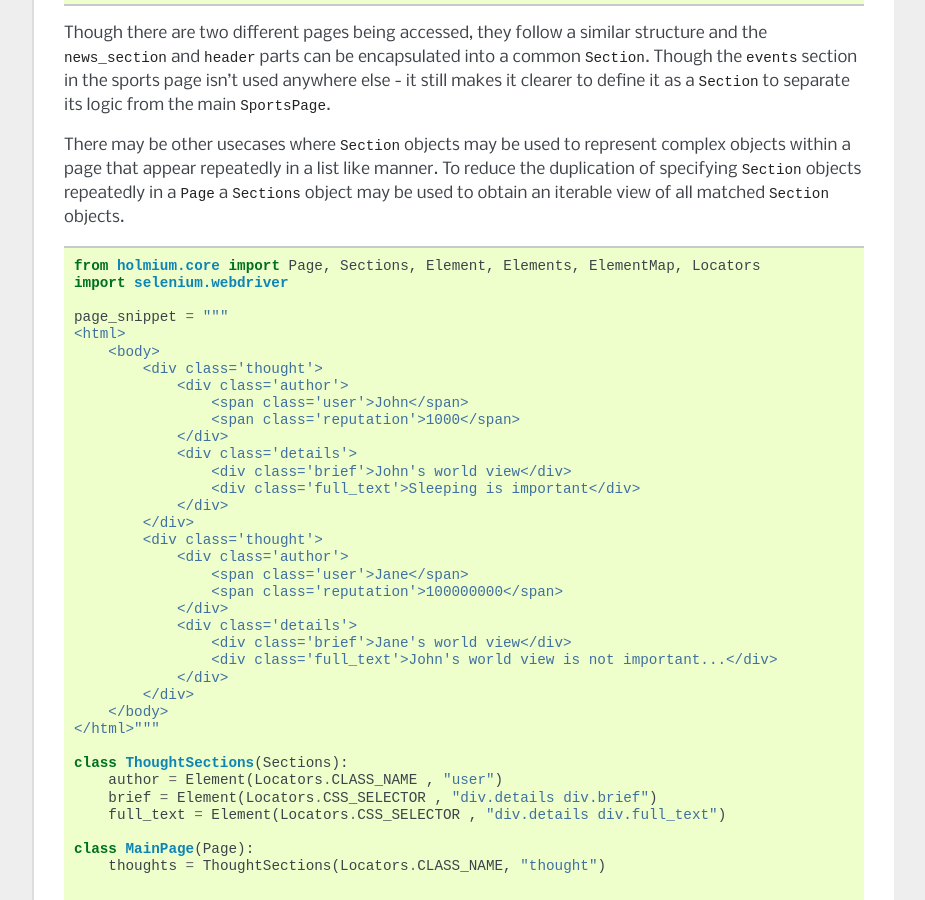
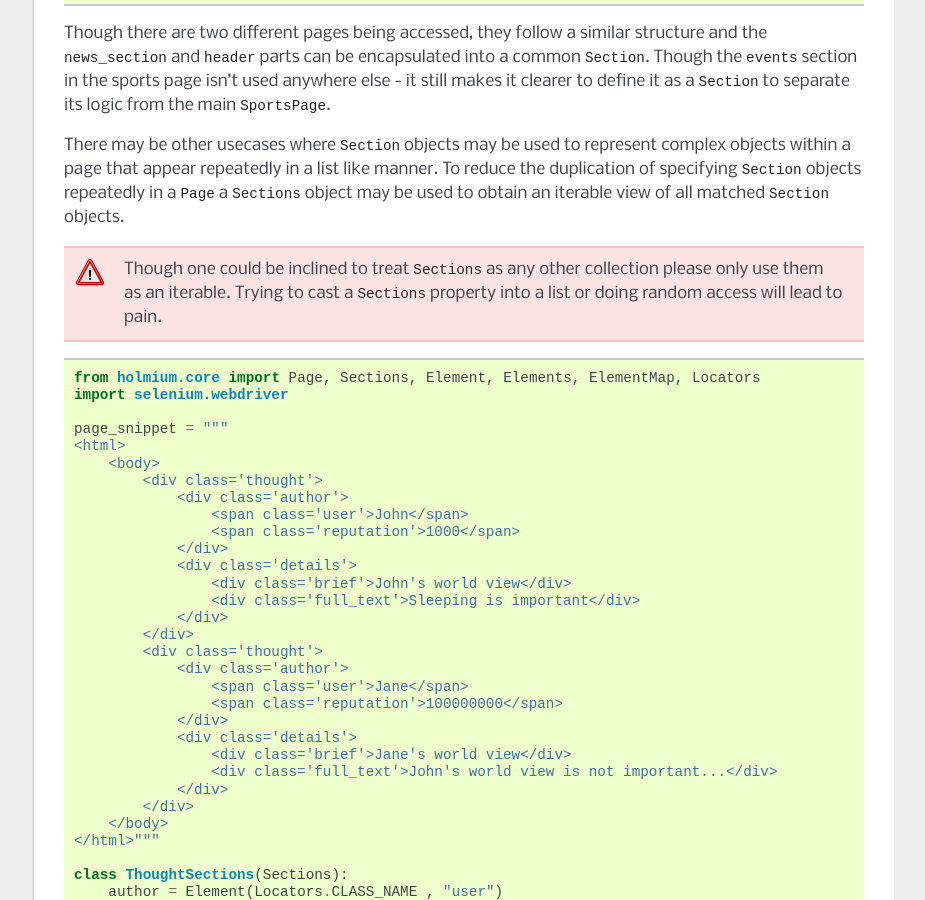
Before and after one commit to alisaifee/holmium.core, a Sphinx documentation site: the page built from doc/source/usage.rst, in a window 1280 px wide and 900 px high, scrolled down 3606 px. Shown: the whole window, without its empty margins (198-1123 px from the left). Built offline with Sphinx 7.4.7, drawn with Linux system fonts in a browser that asks for light colours; formulas are drawn with MathJax 3; the version number could not be read and is left out.

Commit message:
add warning about Sections in docs

```diff
--- a/doc/source/usage.rst
+++ b/doc/source/usage.rst
@@ -191,6 +191,11 @@ reduce the duplication of specifying :class:`Section` objects repeatedly in a
 :class:`Page` a :class:`Sections` object may be used to obtain an iterable view
 of all matched :class:`Section` objects.
 
+.. WARNING::
+    Though one could be inclined to treat :class:`Sections` as any other collection
+    please only use them as an iterable. Trying to cast a :class:`Sections`
+    property into a list or doing random access will lead to pain.
+
 .. code-block:: python
 
     from holmium.core import Page, Sections, Element, Elements, ElementMap, Locators
```
